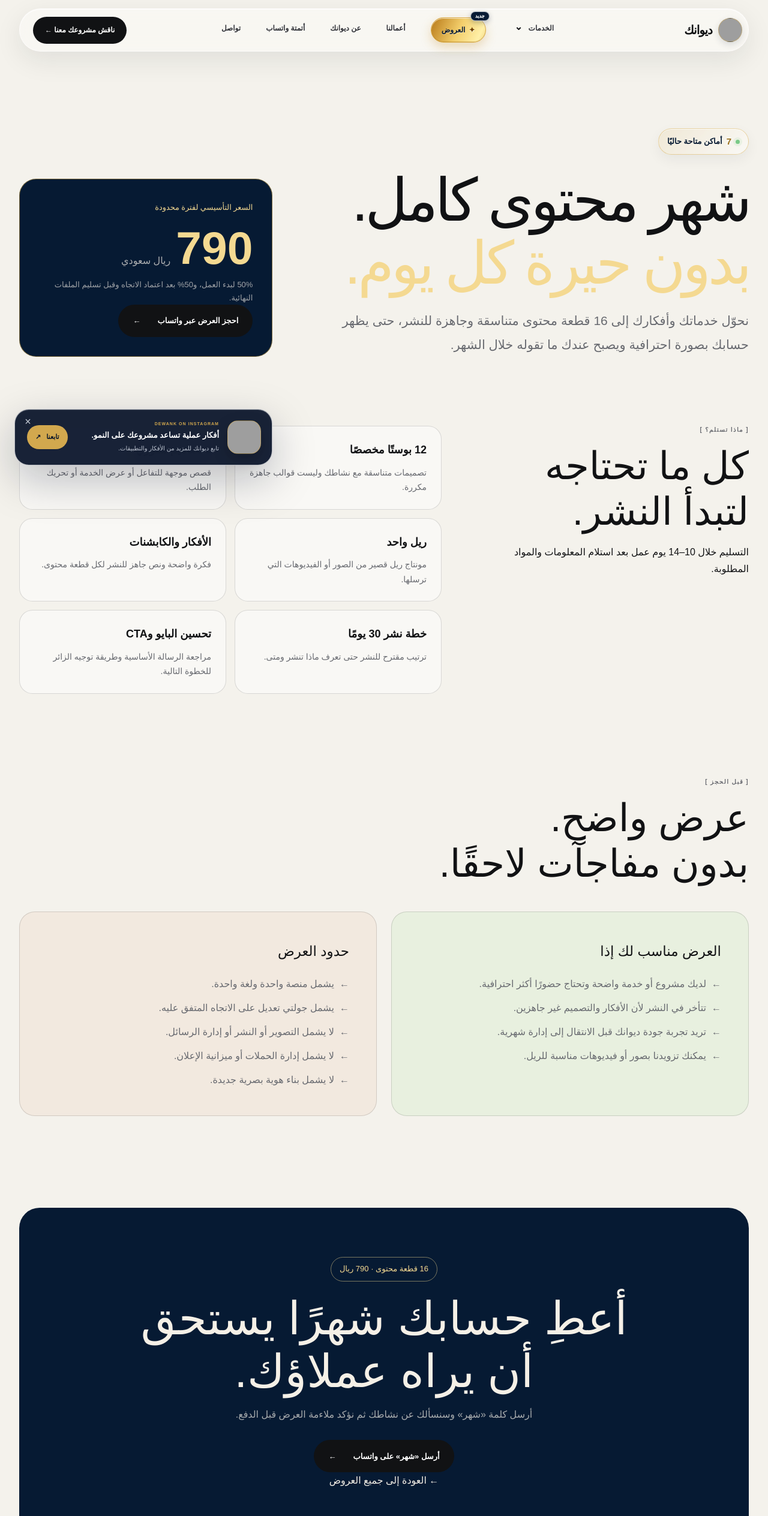
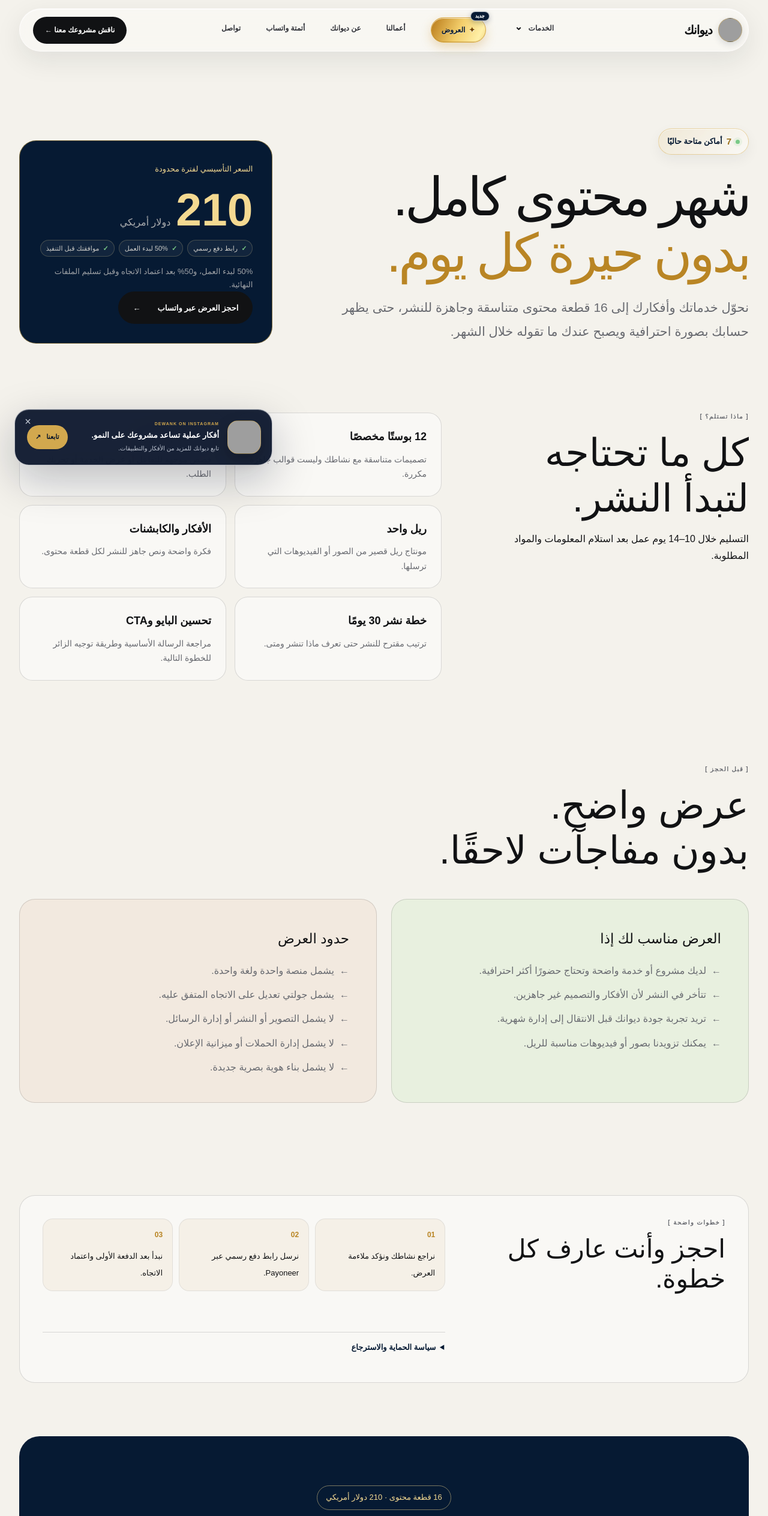
Before and after one commit to mohammedrashad2011-ui/Dewank-2026-website, a Next.js app: page /offers/30-day-content-package in a window 1280 px wide. Shown: the top 2528 px of the page at 60% size. Built offline with nearby package versions, Linux system fonts and the light colour scheme; grey boxes are pictures that could not be loaded; a web font is replaced by a local one.

Commit message:
Add IP-localized pricing and compact trust signals
Localize the 30-day content offer by visitor country, update WhatsApp and schema pricing, refine the hero styling, and add compact trust and policy elements.

```diff
--- a/app/offers/30-day-content-package/page.tsx
+++ b/app/offers/30-day-content-package/page.tsx
@@ -1,17 +1,42 @@
 import type { Metadata } from "next";
+import { headers } from "next/headers";
 import Link from "next/link";
 import { Footer, Header } from "../../components/site-shell";
 import { createMetadata, organizationId, siteUrl } from "../../lib/seo";
 import "../offers-page.css";
+import "../offer-trust.css";
+
+export const dynamic = "force-dynamic";
 
 export const metadata: Metadata = createMetadata({
-  title: "باقة محتوى إنستجرام لشهر كامل بـ790 ريال",
-  description: "احصل على 12 بوستًا و3 ستوري وريل واحد مع الأفكار والكابشنات وخطة نشر وتحسين البايو بسعر تأسيسي 790 ريال سعودي.",
+  title: "باقة محتوى إنستجرام لشهر كامل | سعر محلي حسب بلدك",
+  description: "احصل على 12 بوستًا و3 ستوري وريل واحد مع الأفكار والكابشنات وخطة نشر وتحسين البايو، مع عرض السعر تلقائيًا بعملة بلدك.",
   path: "/offers/30-day-content-package",
   keywords: ["باقة محتوى انستقرام", "تصميم 12 بوست", "تصميم سوشيال ميديا السعودية", "إدارة محتوى انستقرام"],
 });
 
-const whatsappUrl = "https://wa.me/97339066649?text=%D9%85%D8%B1%D8%AD%D8%A8%D9%8B%D8%A7%20%D8%AF%D9%8A%D9%88%D8%A7%D9%86%D9%83%D8%8C%20%D8%A3%D8%B1%D9%8A%D8%AF%20%D8%AD%D8%AC%D8%B2%20%D8%B9%D8%B1%D8%B6%20%D8%AD%D8%B6%D9%88%D8%B1%20%D8%A7%D9%84%D8%B4%D9%87%D8%B1%20%D8%A8%D9%80%20790%20%D8%B1%D9%8A%D8%A7%D9%84";
+type LocalPrice = {
+  amount: number;
+  currencyCode: string;
+  currencyLabel: string;
+  countryLabel: string;
+};
+
+const pricesByCountry: Record<string, LocalPrice> = {
+  SA: { amount: 790, currencyCode: "SAR", currencyLabel: "ريال سعودي", countryLabel: "السعودية" },
+  AE: { amount: 790, currencyCode: "AED", currencyLabel: "درهم إماراتي", countryLabel: "الإمارات" },
+  BH: { amount: 79, currencyCode: "BHD", currencyLabel: "دينار بحريني", countryLabel: "البحرين" },
+  KW: { amount: 65, currencyCode: "KWD", currencyLabel: "دينار كويتي", countryLabel: "الكويت" },
+  QA: { amount: 790, currencyCode: "QAR", currencyLabel: "ريال قطري", countryLabel: "قطر" },
+  OM: { amount: 79, currencyCode: "OMR", currencyLabel: "ريال عُماني", countryLabel: "عُمان" },
+};
+
+const fallbackPrice: LocalPrice = {
+  amount: 210,
+  currencyCode: "USD",
+  currencyLabel: "دولار أمريكي",
+  countryLabel: "دولتك",
+};
 
 const availableSpots = 7;
 
@@ -24,7 +49,28 @@ const deliverables = [
   ["تحسين البايو وCTA", "مراجعة الرسالة الأساسية وطريقة توجيه الزائر للخطوة التالية."],
 ];
 
-export default function ContentOfferPage() {
+function normalizeCountryCode(value: string | null) {
+  return value?.trim().toUpperCase().slice(0, 2) || "";
+}
+
+async function getVisitorPrice() {
+  const requestHeaders = await headers();
+  const countryCode = normalizeCountryCode(
+    requestHeaders.get("cf-ipcountry") ||
+      requestHeaders.get("x-vercel-ip-country") ||
+      requestHeaders.get("cloudfront-viewer-country") ||
+      requestHeaders.get("x-country-code"),
+  );
+
+  return pricesByCountry[countryCode] || fallbackPrice;
+}
+
+export default async function ContentOfferPage() {
+  const localPrice = await getVisitorPrice();
+  const formattedAmount = new Intl.NumberFormat("ar", { maximumFractionDigits: 0 }).format(localPrice.amount);
+  const whatsappText = `مرحبًا ديوانك، أريد حجز عرض حضور الشهر بسعر ${formattedAmount} ${localPrice.currencyLabel}.`;
+  const whatsappUrl = `https://wa.me/97339066649?text=${encodeURIComponent(whatsappText)}`;
+
   const schema = {
     "@context": "https://schema.org",
     "@type": "Service",
@@ -35,8 +81,8 @@ export default function ContentOfferPage() {
     areaServed: ["SA", "BH", "AE", "KW", "QA", "OM"],
     offers: {
       "@type": "Offer",
-      price: "790",
-      priceCurrency: "SAR",
+      price: String(localPrice.amount),
+      priceCurrency: localPrice.currencyCode,
       availability: "https://schema.org/LimitedAvailability",
       url: `${siteUrl}/offers/30-day-content-package`,
     },
@@ -57,7 +103,10 @@ export default function ContentOfferPage() {
         </div>
         <aside className="offer-price-panel">
           <small>السعر التأسيسي لفترة محدودة</small>
-          <div className="offer-price"><strong>790</strong><span>ريال سعودي</span></div>
+          <div className="offer-price"><strong>{formattedAmount}</strong><span>{localPrice.currencyLabel}</span></div>
+          <div className="offer-trust-inline" aria-label="مزايا الأمان والثقة">
+            <span>رابط دفع رسمي</span><span>50% لبدء العمل</span><span>موافقتك قبل التنفيذ</span>
+          </div>
           <p>50% لبدء العمل، و50% بعد اعتماد الاتجاه وقبل تسليم الملفات النهائية.</p>
           <a className="button primary" href={whatsappUrl} target="_blank" rel="noreferrer">احجز العرض عبر واتساب <span>←</span></a>
         </aside>
@@ -79,8 +128,24 @@ export default function ContentOfferPage() {
         </div>
       </section>
 
+      <section className="shell offer-confidence" aria-labelledby="offer-confidence-title">
+        <div className="offer-confidence-head">
+          <span className="section-label">[ خطوات واضحة ]</span>
+          <h2 id="offer-confidence-title">احجز وأنت عارف كل خطوة.</h2>
+        </div>
+        <div className="offer-confidence-grid">
+          <article><b>01</b><span>نراجع نشاطك ونؤكد ملاءمة العرض.</span></article>
+          <article><b>02</b><span>نرسل رابط دفع رسمي عبر Payoneer.</span></article>
+          <article><b>03</b><span>نبدأ بعد الدفعة الأولى واعتماد الاتجاه.</span></article>
+        </div>
+        <details className="offer-policy">
+          <summary>سياسة الحماية والاسترجاع</summary>
+          <p>استرداد كامل قبل بدء التنفيذ. بعد بدء العمل يُخصم فقط مقابل الجزء المنفذ، ويشمل العرض جولتي تعديل ولا يعتمد الاتجاه النهائي قبل موافقتك.</p>
+        </details>
+      </section>
+
       <section className="shell offer-final-cta">
-        <span className="offer-kicker">16 قطعة محتوى · 790 ريال</span>
+        <span className="offer-kicker">16 قطعة محتوى · {formattedAmount} {localPrice.currencyLabel}</span>
         <h2>أعطِ حسابك شهرًا يستحق أن يراه عملاؤك.</h2>
         <p>أرسل كلمة «شهر» وسنسألك عن نشاطك ثم نؤكد ملاءمة العرض قبل الدفع.</p>
         <a className="button primary" href={whatsappUrl} target="_blank" rel="noreferrer">أرسل «شهر» على واتساب <span>←</span></a>
--- /dev/null
+++ b/app/offers/offer-trust.css
@@ -0,0 +1,103 @@
+.offer-trust-inline {
+  display: flex;
+  flex-wrap: wrap;
+  gap: 7px;
+  margin: 2px 0 14px;
+}
+
+.offer-trust-inline span {
+  display: inline-flex;
+  align-items: center;
+  gap: 6px;
+  padding: 6px 9px;
+  border: 1px solid rgba(244, 217, 145, .22);
+  border-radius: 999px;
+  background: rgba(255, 255, 255, .05);
+  color: rgba(245, 240, 231, .82);
+  font-size: 11px;
+  line-height: 1.3;
+}
+
+.offer-trust-inline span::before {
+  content: "✓";
+  color: #79c987;
+  font-weight: 900;
+}
+
+.offer-confidence {
+  display: grid;
+  grid-template-columns: .75fr 1.25fr;
+  gap: clamp(24px, 5vw, 64px);
+  align-items: start;
+  margin-bottom: clamp(58px, 7vw, 90px);
+  padding: clamp(24px, 3.5vw, 38px);
+  border: 1px solid var(--line);
+  border-radius: 26px;
+  background: rgba(255, 255, 255, .46);
+}
+
+.offer-confidence-head h2 {
+  margin: 12px 0 0;
+  font-size: clamp(27px, 3.3vw, 44px);
+  line-height: 1.2;
+}
+
+.offer-confidence-grid {
+  display: grid;
+  grid-template-columns: repeat(3, 1fr);
+  gap: 10px;
+}
+
+.offer-confidence-grid article {
+  min-height: 112px;
+  padding: 16px;
+  border-radius: 17px;
+  background: var(--offer-ivory);
+  border: 1px solid rgba(6, 26, 51, .08);
+}
+
+.offer-confidence-grid b {
+  display: block;
+  margin-bottom: 10px;
+  color: #b98524;
+  font-size: 12px;
+}
+
+.offer-confidence-grid span {
+  color: var(--ink);
+  font-size: 13px;
+  line-height: 1.65;
+}
+
+.offer-policy {
+  grid-column: 2;
+  margin-top: -2px;
+  border-top: 1px solid var(--line);
+}
+
+.offer-policy summary {
+  padding: 14px 2px 8px;
+  cursor: pointer;
+  color: var(--offer-navy);
+  font-size: 13px;
+  font-weight: 800;
+}
+
+.offer-policy p {
+  margin: 0;
+  padding: 0 2px 5px;
+  color: var(--muted);
+  font-size: 12px;
+  line-height: 1.8;
+}
+
+@media (max-width: 860px) {
+  .offer-confidence { grid-template-columns: 1fr; }
+  .offer-policy { grid-column: 1; }
+}
+
+@media (max-width: 620px) {
+  .offer-confidence-grid { grid-template-columns: 1fr; }
+  .offer-confidence-grid article { min-height: 0; }
+  .offer-trust-inline span { font-size: 10px; }
+}
--- a/app/offers/offers-page.css
+++ b/app/offers/offers-page.css
@@ -148,8 +148,8 @@
   letter-spacing: -.045em;
 }
 
-.offer-card h2 em,
-.offer-detail-hero h1 em { color: var(--offer-gold-soft); font-style: normal; }
+.offer-card h2 em { color: var(--offer-gold-soft); font-style: normal; }
+.offer-detail-hero h1 em { color: #b98524; font-style: normal; }
 
 .offer-card > p { max-width: 590px; color: rgba(245, 240, 231, .76); line-height: 1.85; }
 
@@ -193,7 +193,7 @@
   padding-bottom: clamp(70px, 9vw, 125px);
 }
 
-.offer-detail-hero h1 { margin: 24px 0; font-size: clamp(46px, 7.7vw, 105px); line-height: 1.06; letter-spacing: -.055em; }
+.offer-detail-hero h1 { margin: 24px 0; font-size: clamp(41px, 6.9vw, 95px); line-height: 1.06; letter-spacing: -.055em; }
 .offer-detail-hero p { max-width: 680px; color: var(--muted); line-height: 1.9; font-size: clamp(17px, 1.7vw, 21px); }
 .offer-price-panel { padding: 32px; border-radius: 28px; background: var(--offer-navy); color: var(--offer-ivory); border: 1px solid rgba(213,168,67,.55); }
 .offer-price-panel small { color: var(--offer-gold-soft); }
```
